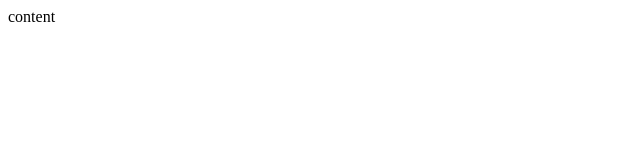
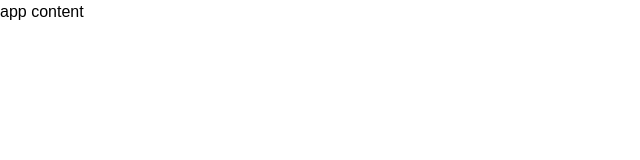
Before and after one commit to GKoil/test-task-b, a React app: page / in a window 1280 px wide. Shown: the top 160 px of the page, without its empty margins (0-640 px from the left). Built offline with nearby package versions, Linux system fonts and the light colour scheme; the HTML template or start-up script is replaced by a standard one.

Commit message:
feature base layout

```diff
--- a/src/App.tsx
+++ b/src/App.tsx
@@ -1,7 +1,7 @@
 import React from 'react';
 
 const App = () => {
-  return <div>content</div>;
+  return <div>app content</div>;
 };
 
 export default App;
--- /dev/null
+++ b/src/action-types/index.ts
@@ -0,0 +1 @@
+export const ADD = 'ADD';
--- a/src/index.styles.css
+++ b/src/index.styles.css
@@ -0,0 +1,51 @@
+body {
+	font-family: "Arial", sans-serif;
+	font-weight: 400;
+	line-height: 24px;
+	max-width: 1920px;
+	min-width: 320px;
+	padding: 0;
+	text-transform: none;
+	margin: 0 auto;
+}
+a {
+	text-decoration: none;
+}
+*, *::before, *::after {
+	box-sizing: border-box;
+}
+html {
+	box-sizing: border-box;
+}
+img {
+	height: auto;
+	width: 100%;
+}
+button {
+	cursor: pointer;
+}
+.visually-hidden:not(:focus):not(:active) {
+	border: 0;
+	clip: rect(0 0 0 0);
+	clip-path: inset(100%);
+	height: 1px;
+	margin: -1px;
+	overflow: hidden;
+	padding: 0;
+	position: absolute;
+	white-space: nowrap;
+	width: 1px;
+}
+body, html {
+	height: 100%;
+}
+body {
+	display: flex;
+	flex-direction: column;
+}
+main {
+	flex: 1 0 auto;
+}
+footer {
+	flex-shrink: 0;
+}
--- /dev/null
+++ b/src/index.tsx
@@ -0,0 +1,14 @@
+import React from 'react';
+import ReactDOM from 'react-dom';
+import App from './App';
+import { Provider } from 'react-redux';
+import './index.styles.css';
+
+import store from './store';
+
+ReactDOM.render(
+  <Provider store={store}>
+    <App />
+  </Provider>,
+  document.getElementById('root')
+);
--- /dev/null
+++ b/src/reducers/index.ts
@@ -0,0 +1,20 @@
+import { ADD } from '../action-types';
+import { TableItem } from '../types/tableData.type';
+
+const initialState: { tableData: TableItem[] } = {
+  tableData: [],
+};
+
+const reducer = (state = initialState, action: any) => {
+  switch (action.type) {
+    case ADD:
+      return {
+        tableData: action.payload,
+      };
+
+    default:
+      return state;
+  }
+};
+
+export default reducer;
--- /dev/null
+++ b/src/store.ts
@@ -0,0 +1,7 @@
+import { createStore } from 'redux';
+
+import reducer from './reducers';
+
+const store = createStore(reducer);
+
+export default store;
--- /dev/null
+++ b/src/types/tableData.type.ts
@@ -0,0 +1,6 @@
+export type TableItem = {
+  userId: number;
+  id: number;
+  title: string;
+  body: string;
+};
```
Also changed, not shown: src/actions/index.ts (added, +11 -0 lines), src/config/store.ts (added).
